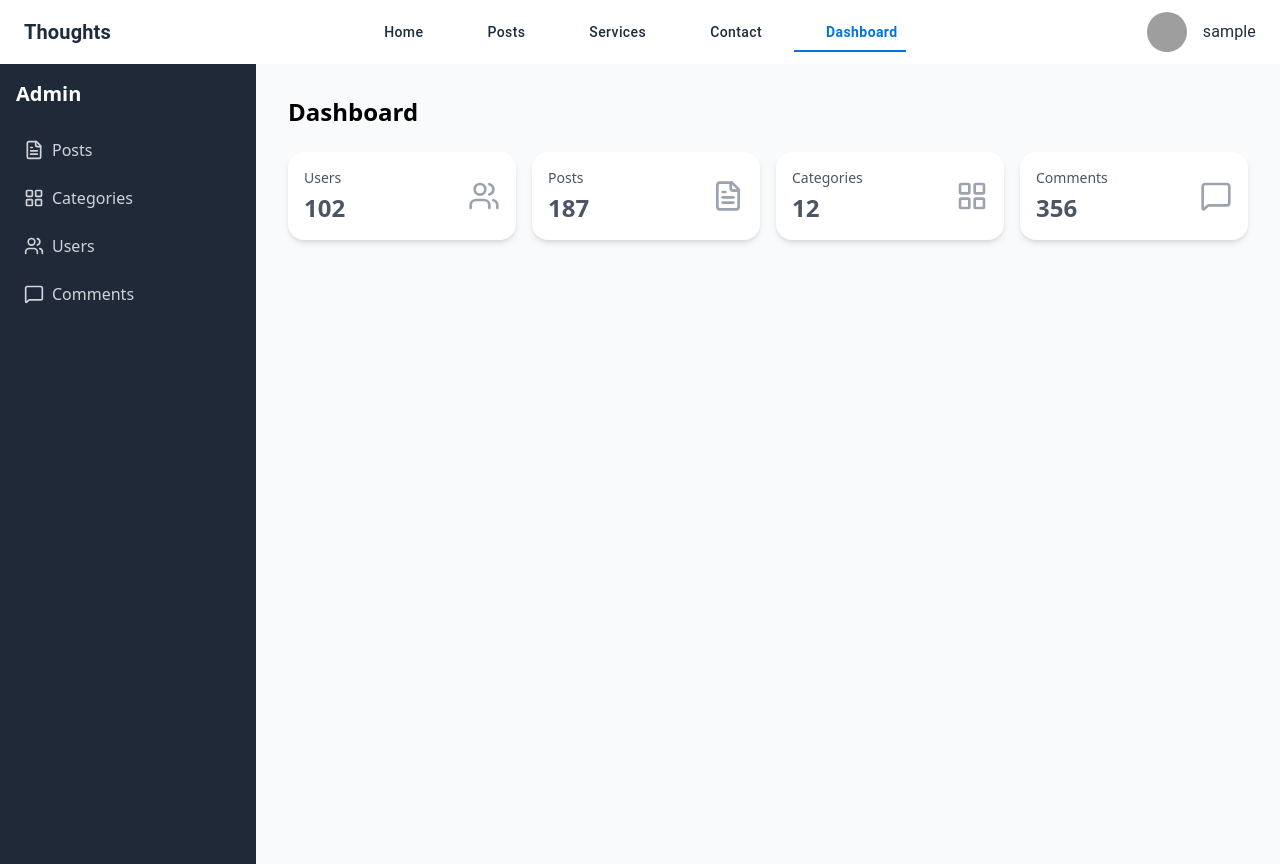
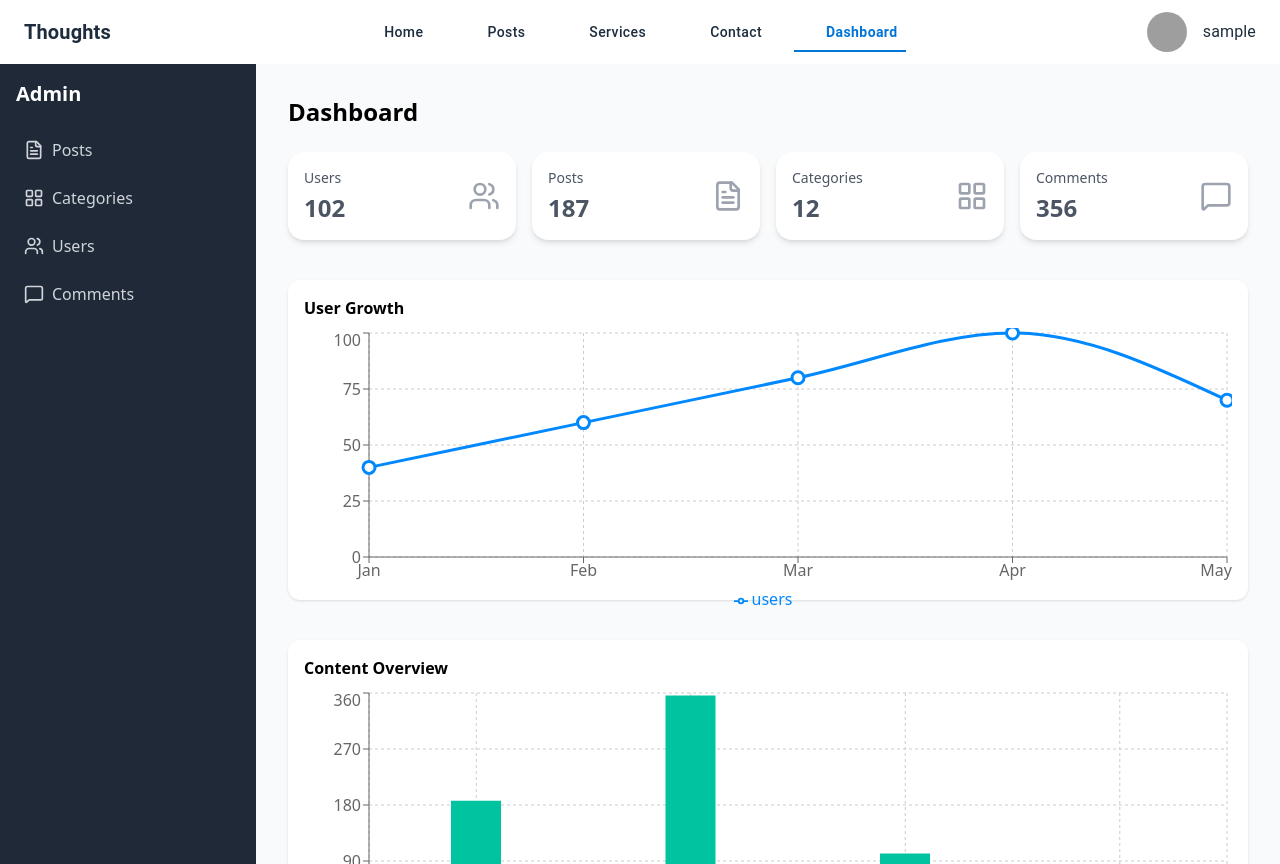
Before and after one commit to fouadmo1223/thoughts-Frontend, a React (Create React App) app: page /dashboard in a window 1280 px wide. Built offline with nearby package versions, Linux system fonts and the light colour scheme; sample sign-in values are in the browser's storage; grey boxes are pictures that could not be loaded; some icons are missing.

Commit message:
add charts to home page

```diff
--- a/src/pages/admin/AdminHome.jsx
+++ b/src/pages/admin/AdminHome.jsx
@@ -1,38 +1,71 @@
 import { LayoutGrid, FileText, Users, MessageSquare } from "lucide-react";
 import StatsBox from "../../componnents/StatsBox";
+import {
+  LineChart,
+  Line,
+  BarChart,
+  Bar,
+  PieChart,
+  Pie,
+  Cell,
+  RadarChart,
+  PolarGrid,
+  PolarAngleAxis,
+  PolarRadiusAxis,
+  Radar,
+  Tooltip,
+  XAxis,
+  YAxis,
+  CartesianGrid,
+  Legend,
+  ResponsiveContainer,
+} from "recharts";
 
 const AdminHome = () => {
-  // You can fetch real data here or use dummy numbers
+  // Dummy stats data
   const stats = [
-    {
-      name: "Users",
-      number: 102,
-      link: "/dashboard/users",
-      icon: <Users className="w-8 h-8" />,
-    },
-    {
-      name: "Posts",
-      number: 187,
-      link: "/dashboard/posts",
-      icon: <FileText className="w-8 h-8" />,
-    },
-    {
-      name: "Categories",
-      number: 12,
-      link: "/dashboard/categories",
-      icon: <LayoutGrid className="w-8 h-8" />,
-    },
-    {
-      name: "Comments",
-      number: 356,
-      link: "/dashboard/comments",
-      icon: <MessageSquare className="w-8 h-8" />,
-    },
+    { name: "Users", number: 102, link: "/dashboard/users", icon: <Users className="w-8 h-8" /> },
+    { name: "Posts", number: 187, link: "/dashboard/posts", icon: <FileText className="w-8 h-8" /> },
+    { name: "Categories", number: 12, link: "/dashboard/categories", icon: <LayoutGrid className="w-8 h-8" /> },
+    { name: "Comments", number: 356, link: "/dashboard/comments", icon: <MessageSquare className="w-8 h-8" /> },
+  ];
+
+  // Dummy chart data
+  const lineData = [
+    { name: "Jan", users: 40 },
+    { name: "Feb", users: 60 },
+    { name: "Mar", users: 80 },
+    { name: "Apr", users: 100 },
+    { name: "May", users: 70 },
+  ];
+
+  const barData = [
+    { name: "Posts", count: 187 },
+    { name: "Comments", count: 356 },
+    { name: "Users", count: 102 },
+    { name: "Categories", count: 12 },
+  ];
+
+  const pieData = [
+    { name: "Users", value: 102 },
+    { name: "Posts", value: 187 },
+    { name: "Comments", value: 356 },
+    { name: "Categories", value: 12 },
+  ];
+  const COLORS = ["#0088FE", "#00C49F", "#FFBB28", "#FF8042"];
+
+  const radarData = [
+    { subject: "Users", A: 102 },
+    { subject: "Posts", A: 187 },
+    { subject: "Categories", A: 12 },
+    { subject: "Comments", A: 356 },
   ];
 
   return (
     <div className="p-4">
       <h2 className="text-2xl font-bold mb-6">Dashboard</h2>
+
+      {/* Stats Boxes */}
       <div className="flex flex-wrap -m-2">
         {stats.map((stat, index) => (
           <StatsBox
@@ -45,6 +78,80 @@ const AdminHome = () => {
           />
         ))}
       </div>
+
+      {/* Charts */}
+      <div className="mt-10 space-y-10">
+        {/* Line Chart */}
+        <div className="w-full h-80 bg-white shadow rounded-xl p-4">
+          <h3 className="font-semibold mb-2">User Growth</h3>
+          <ResponsiveContainer width="100%" height="100%">
+            <LineChart data={lineData}>
+              <CartesianGrid strokeDasharray="3 3" />
+              <XAxis dataKey="name" />
+              <YAxis />
+              <Tooltip />
+              <Legend />
+              <Line type="monotone" dataKey="users" stroke="#0088FE" strokeWidth={3} dot={{ r: 6 }} activeDot={{ r: 8 }} isAnimationActive={true} />
+            </LineChart>
+          </ResponsiveContainer>
+        </div>
+
+        {/* Bar Chart */}
+        <div className="w-full h-80 bg-white shadow rounded-xl p-4">
+          <h3 className="font-semibold mb-2">Content Overview</h3>
+          <ResponsiveContainer width="100%" height="100%">
+            <BarChart data={barData}>
+              <CartesianGrid strokeDasharray="3 3" />
+              <XAxis dataKey="name" />
+              <YAxis />
+              <Tooltip />
+              <Legend />
+              <Bar dataKey="count" fill="#00C49F" barSize={50} isAnimationActive={true} />
+            </BarChart>
+          </ResponsiveContainer>
+        </div>
+
+        {/* Pie Chart */}
+        <div className="w-full h-80 bg-white shadow rounded-xl p-4">
+          <h3 className="font-semibold mb-2">Distribution</h3>
+          <ResponsiveContainer width="100%" height="100%">
+            <PieChart>
+              <Pie
+                data={pieData}
+                dataKey="value"
+                nameKey="name"
+                cx="50%"
+                cy="50%"
+                outerRadius={120}
+                fill="#8884d8"
+                label
+                isAnimationActive={true}
+              >
+                {pieData.map((entry, index) => (
+                  <Cell key={`cell-${index}`} fill={COLORS[index % COLORS.length]} />
+                ))}
+              </Pie>
+              <Tooltip />
+              <Legend />
+            </PieChart>
+          </ResponsiveContainer>
+        </div>
+
+        {/* Radar Chart */}
+        <div className="w-full h-80 bg-white shadow rounded-xl p-4">
+          <h3 className="font-semibold mb-2">Radar Analysis</h3>
+          <ResponsiveContainer width="100%" height="100%">
+            <RadarChart outerRadius={120} data={radarData}>
+              <PolarGrid />
+              <PolarAngleAxis dataKey="subject" />
+              <PolarRadiusAxis />
+              <Radar name="Metrics" dataKey="A" stroke="#FF8042" fill="#FF8042" fillOpacity={0.6} isAnimationActive={true} />
+              <Legend />
+              <Tooltip />
+            </RadarChart>
+          </ResponsiveContainer>
+        </div>
+      </div>
     </div>
   );
 };
```
